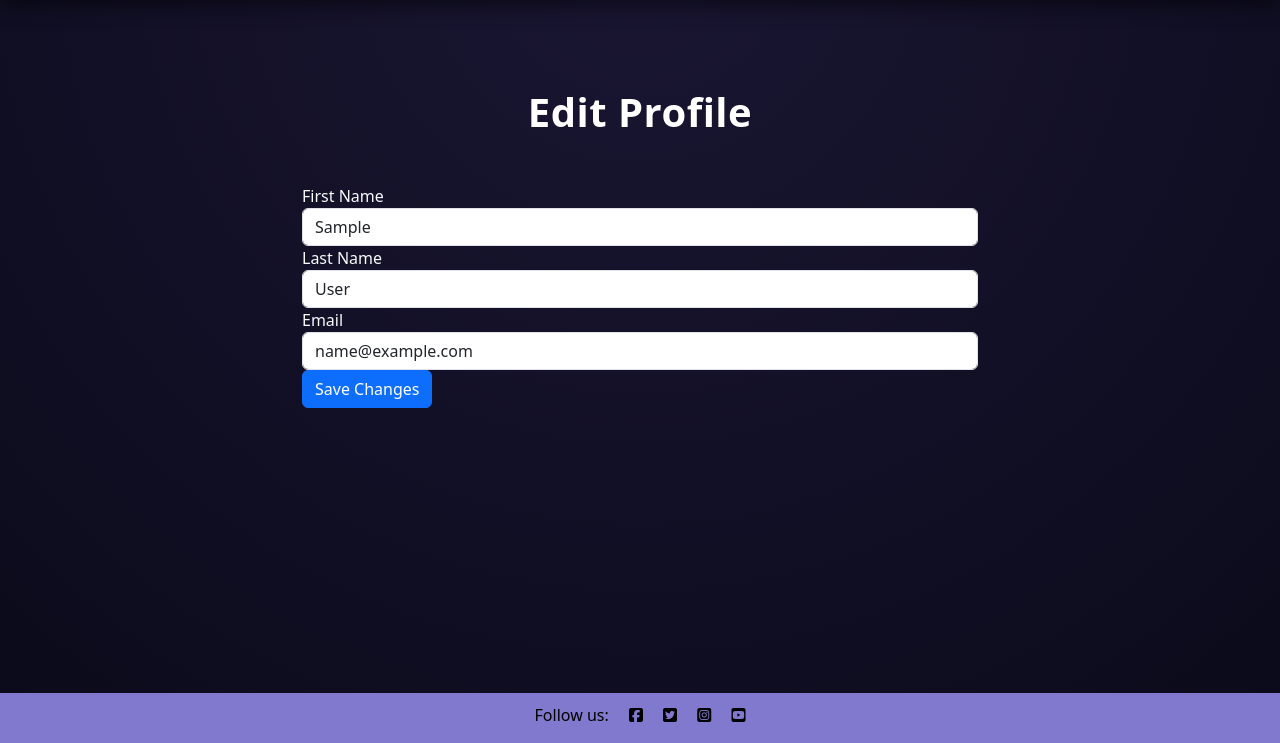
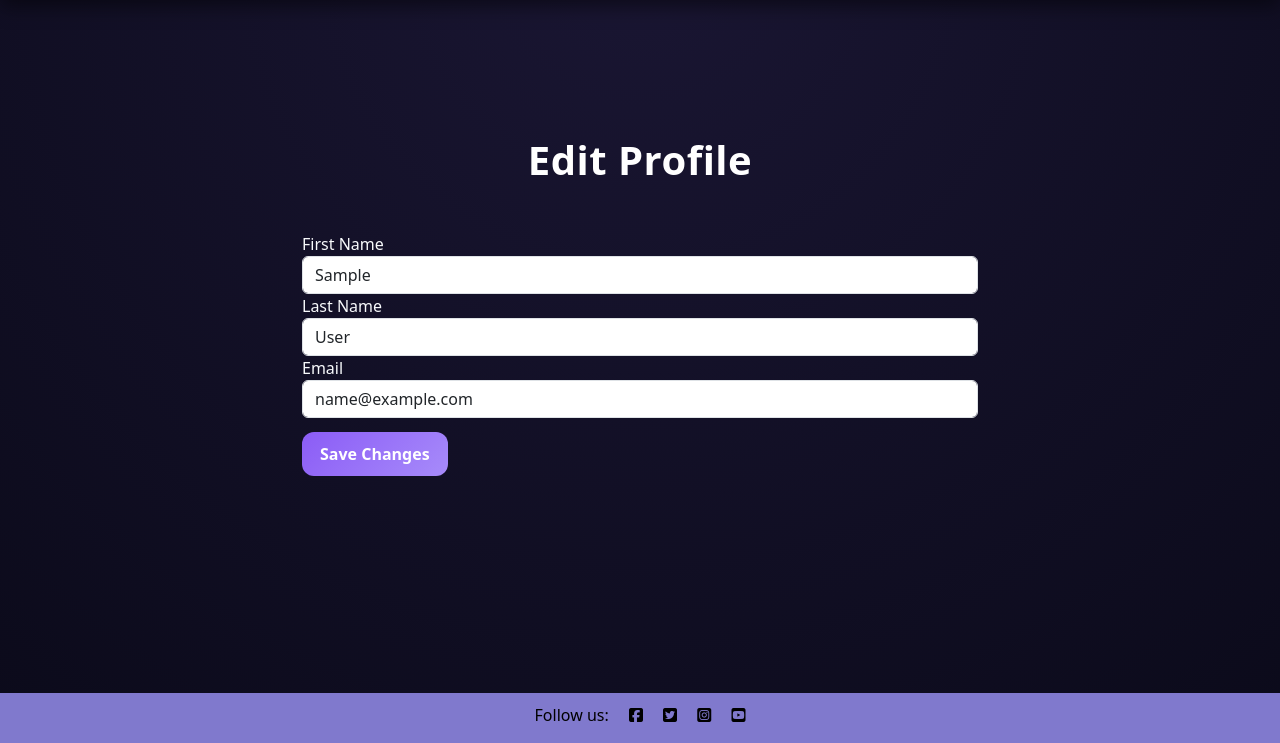
Before and after one commit to Ryan-ford25/Milestone-project-4, a Django app: page /profile/edit/ in a window 1280 px wide. Shown: the part 57-800 px from the top of the page. Run offline with Django 5.2, Linux system fonts and the light colour scheme; the visitor is signed in with stand-in values (Sample User, id 1); some libraries are stand-ins or nearby versions.

Commit message:
Adjusting the css for the edit profile page to match the rest of the site

```diff
--- a/user/templates/user/edit_profile.html
+++ b/user/templates/user/edit_profile.html
@@ -4,11 +4,12 @@
 {% block extra_title %} - Edit Profile{% endblock %}
 
 {% block content %}
-<div class="container profile-container">
+<div class="container profile-container my-5">
     <h1 class="logo-font text-center my-5">Edit Profile</h1>
 
     <!-- Edit profile form would go here -->
-    <form method="post" action="{% url 'edit_profile' %}">
+
+    <form class="form" method="post" action="{% url 'edit_profile' %}">
         {% csrf_token %}
         <div class="form-group">
             <label for="first_name">First Name</label>
@@ -22,7 +23,7 @@
             <label for="email">Email</label>
             <input type="email" class="form-control" id="email" name="email" value="{{ user.email }}">
         </div>
-        <button type="submit" class="btn btn-primary">Save Changes</button>
+        <button type="submit" class="btn solve-btn centered">Save Changes</button>
     </form>
 </div>
 {% endblock %}
```
Also changed, not shown: 1 other file.
